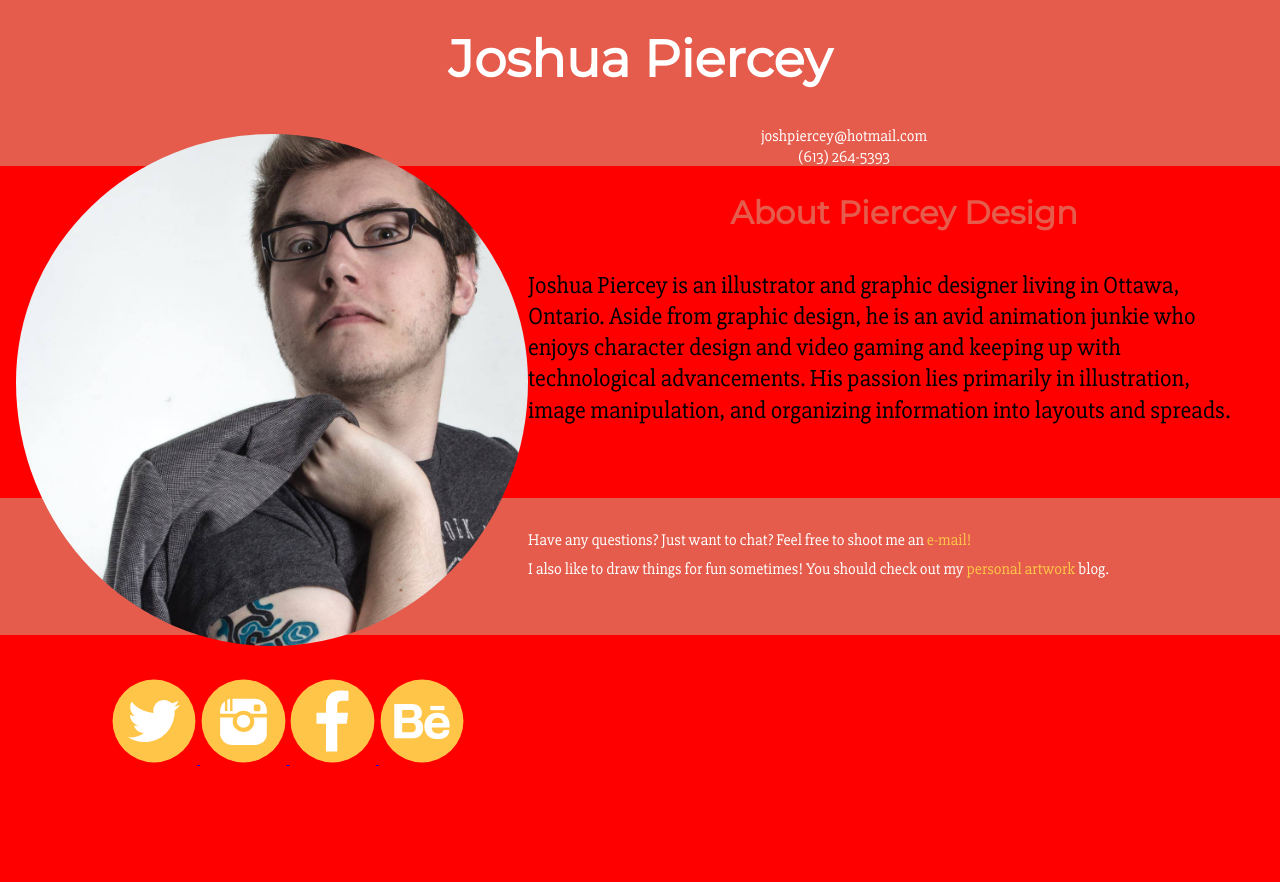
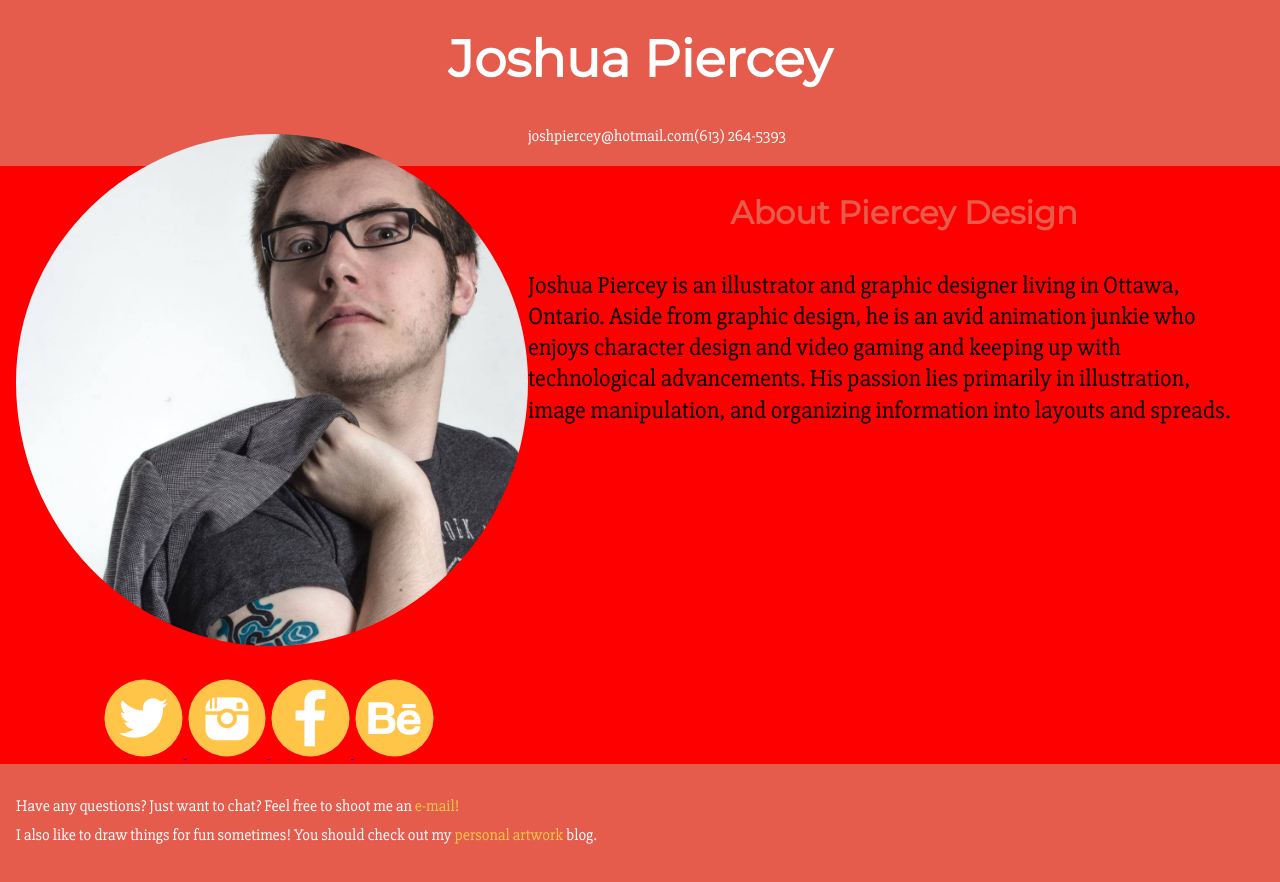
Before and after one commit to Pierceyonder/dsn1675-project-1, a plain HTML site: page index.html in a window 1280 px wide. Before the commit the page ends 800 px from the top, so only its background shows below. Drawn offline with Linux system fonts and the light colour scheme.

Commit message:
Finished up medium sized screen.

```diff
--- a/css/main.css
+++ b/css/main.css
@@ -43,7 +43,7 @@ h2 {
 .bodycopy {
 	margin: 0;
 	padding: 1em 1em 2.5em 1em;
-	font-size: 1.5em;
+	font-size: 1em;
 }
 
 p {
@@ -162,7 +162,7 @@ body {
 }
 
 .socialmediabuttons {
-	width: 45%;
+	width: 42%;
 	float: left;
 	clear: left;
 }
@@ -172,10 +172,15 @@ h1 {
 
 }
 
+p {
+	margin-left: 1em;
+}
+
 .profilepic {
 	padding: 1em 0 0em 0;
 	border-radius: 50%;
 	margin-left: 1em;
+	margin-top: 0;
 	float: left;
 	width: 40%;
 }
@@ -184,11 +189,9 @@ h1 {
 	font-size: 1em;
 	color: white;
 	float: left;
-	width: 50%;
 }
 
 .bodycopy {
-	margin: 0;
 	padding: 1em 1em 2.5em 1em;
 	font-size: 1.5em;
 }
@@ -200,6 +203,7 @@ footer {
 	margin: 0;
 	font-size: 1em;
 	text-decoration: none;
+	clear: both;
 
 }
 
```
